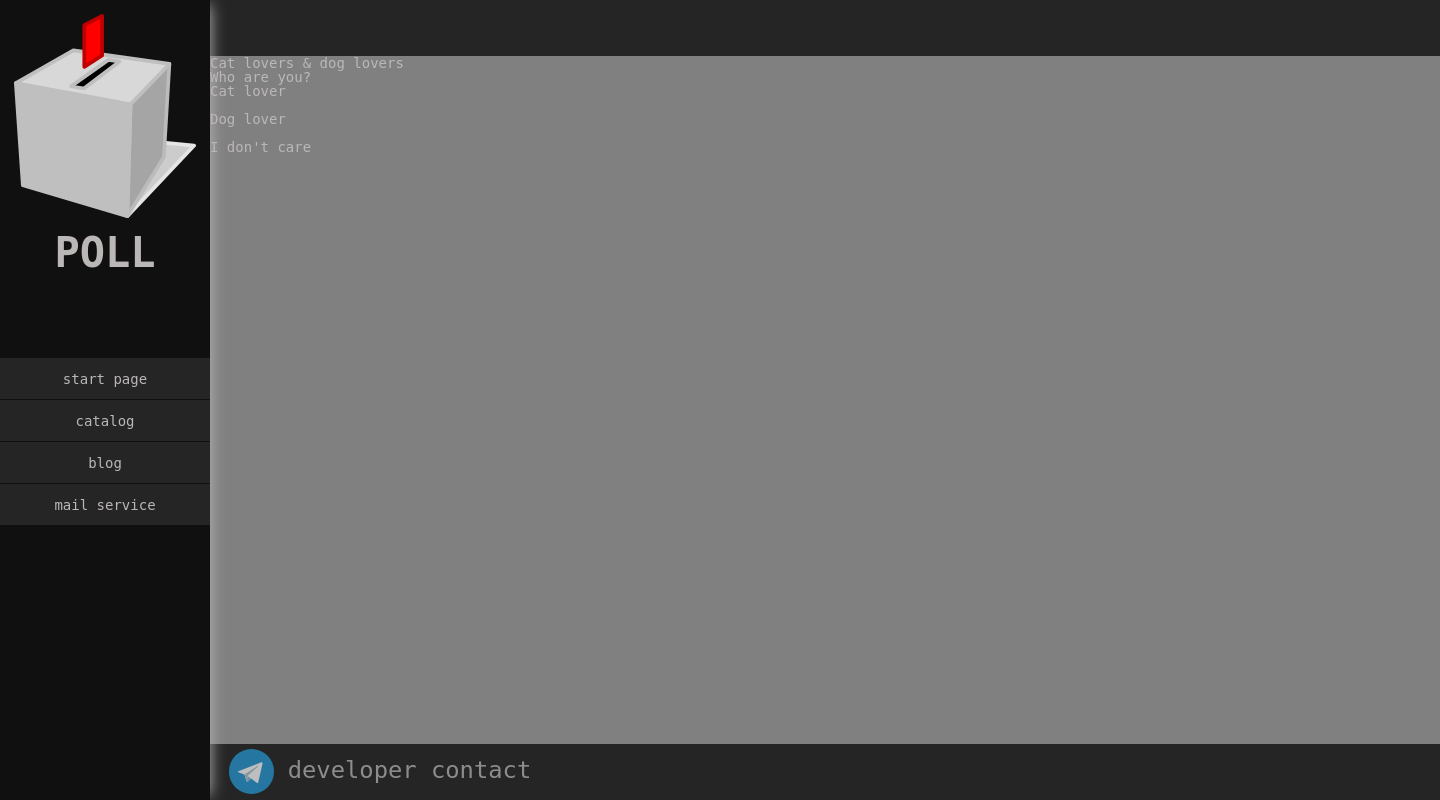
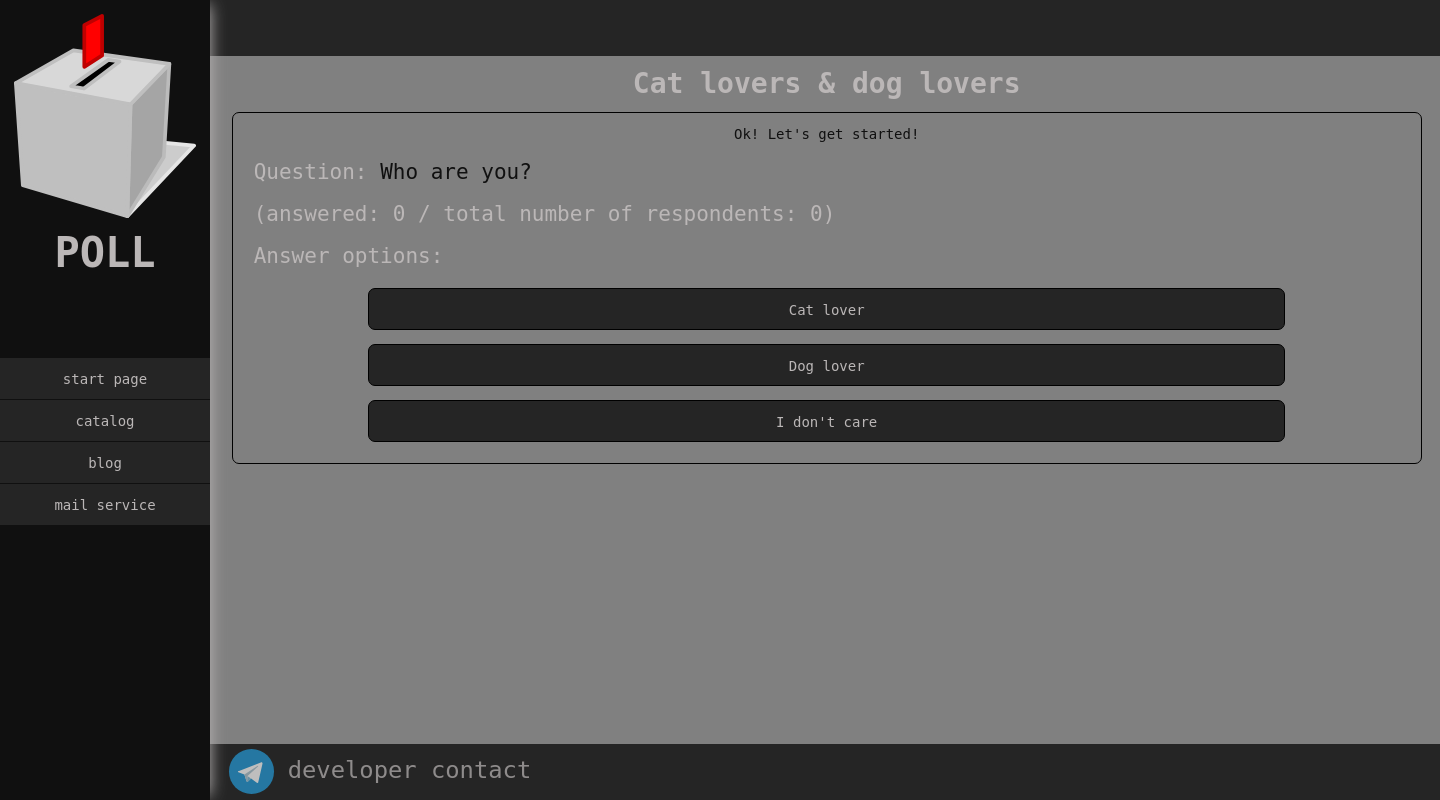
Before and after one commit to SmetankinSergei/polls_app_django, a Django app: a page that uses polls/templates/polls/poll.html in a window 1440 px wide. Run offline with Django 5.2, Linux system fonts and the light colour scheme; data comes from the database, SQL or seed files in the repository.

Commit message:
in progress

```diff
--- a/poll_session/poll_session.py
+++ /dev/null
@@ -1,5 +0,0 @@
-class PollSession:
-    def __init__(self):
-        self.poll = None
-        self.questions = None
-        self.answers = None
--- a/polls/constants.py
+++ b/polls/constants.py
@@ -1 +1,3 @@
 COMPLETED_SURVEY_MESSAGE = 'You have completed the survey! Thank you for your time!'
+FIRST_QUESTION_MESSAGE = "Ok! Let's get started!"
+NEXT_QUESTION_MESSAGE = 'Next question'
--- /dev/null
+++ b/polls/poll_session/poll_session.py
@@ -0,0 +1,16 @@
+class PollSession:
+    def __init__(self, poll):
+        self.poll = poll
+        self.questions = {}
+        self.answers = {}
+
+    def update_statistic(self, question_pk, answer_pk):
+        if question_pk:
+            self.questions[question_pk] = self.questions.get(question_pk, 0) + 1
+            print('questions: ', self.questions)
+        if answer_pk:
+            self.answers[answer_pk] = self.answers.get(answer_pk, 0) + 1
+            print('answers: ', self.answers)
+
+
+session = None
--- a/polls/templates/polls/poll.html
+++ b/polls/templates/polls/poll.html
@@ -9,22 +9,44 @@
 {% block content %}
     <div class="correction" style="margin-top:4em;"></div>
 
-    {{ poll.subject }}<br>
-    {{ question.context }}<br>
+    <div class="main-content">
 
-    {% for answer in answers %}
-        <div class="answer-button" data-next-question="{{ answer.next_question.id }}">{{ answer.context }}</div><br>
-    {% endfor %}
+        <div class="poll-subject">{{ poll.subject }}</div>
 
+        <div class="question-block block-border">
             {% if message %}
-        <div class="completed-survey-message">{{ message }}</div>
-        <a href="{% url 'polls:start_page' %}" class="button">SAVE RESULTS</a>
+                <div class="survey-message">{{ message }}</div>
+            {% endif %}
+            {% if question %}
+                <div class="question">
+                    Question: <span class="question-context">{{ question.context }}</span><br><br>
+                    <span class="statistics">
+                        (answered: {{ question.participants }} / total number of respondents: {{ poll.participants }})
+                    </span>
+                </div>
+            {% else %}
+                <a href="{% url 'polls:start_page' %}" class="send-results-button button">SEND RESULTS</a>
             {% endif %}
 
-<a href="{% url 'polls:poll' %}?poll_pk={{ poll.pk }}&question="
+            <div class="answers-block">
+                {% if question %}
+                    <div class="answers-block-label">Answer options:</div>
+                {% endif %}
+                {% for answer in answers %}
+                    <div class="answer-button button"
+                    data-next-question="{{ answer.next_question.id }}"
+                    data-answer-pk="{{ answer.pk }}"
+                    data-question-pk="{{ question.pk }}">{{ answer.context }}</div>
+                {% endfor %}
+            </div>
+        </div>
+
+        <a href="{% url 'polls:poll' %}?poll_pk={{ poll.pk }}&next_question="
            class="next-question-button" style="display:none;">NEXT</a>
 
         <div class="mission-complete" style="display:none;">MISSION COMPLETE!</div>
+
+    </div>
 
     <script>
         document.addEventListener('DOMContentLoaded', function() {
@@ -37,10 +59,13 @@
                 button.addEventListener('click', function(event) {
                     event.preventDefault();
                     var nextQuestionId = event.target.getAttribute('data-next-question');
-                var currentUrl = nextButton.href.split('?')[0];
+                    var answerPk = event.target.getAttribute('data-answer-pk');
+                    var questionPk = event.target.getAttribute('data-question-pk');
+                    var currentUrl = nextButton.getAttribute('href').split('?')[0];
 
                     if (nextQuestionId !== null) {
-                    nextButton.href = currentUrl + '?poll_pk=' + {{ poll.pk }} + '&question=' + nextQuestionId;
+                        var newUrl = currentUrl + '?poll_pk=' + {{ poll.pk }} + '&next_question=' + nextQuestionId + '&answer_pk=' + answerPk + '&question_pk=' + questionPk;
+                        nextButton.setAttribute('href', newUrl);
                         nextButton.textContent = 'NEXT';
                         nextButton.style.display = 'block';
                         missionComplete.style.display = 'none';
@@ -54,5 +79,4 @@
             });
         });
     </script>
-
 {% endblock %}
--- a/polls/views.py
+++ b/polls/views.py
@@ -1,8 +1,7 @@
-from django.db.models import Count
-from django.db.models import Q
 from django.shortcuts import render
 
-from polls.constants import COMPLETED_SURVEY_MESSAGE
+from polls.poll_session import poll_session
+from polls.constants import COMPLETED_SURVEY_MESSAGE, NEXT_QUESTION_MESSAGE, FIRST_QUESTION_MESSAGE
 from polls.models import Poll, Question, Answer
 
 
@@ -11,17 +10,18 @@ def start_page(request):
 
 
 def poll(request):
-    is_start = request.GET.get('is_start')
-    question_pk = request.GET.get('question')
     current_poll_pk = request.GET.get('poll_pk')
     current_poll = Poll.objects.get(pk=current_poll_pk)
-    message = ''
+    create_session(current_poll)
+    session_data = handle_session_data(request)
 
-    if question_pk:
-        question = Question.objects.get(pk=question_pk)
+    if session_data['next_question_pk']:
+        message = NEXT_QUESTION_MESSAGE
+        question = Question.objects.get(pk=session_data['next_question_pk'])
         answers = Answer.objects.filter(question=question)
-    elif is_start:
-        question = Question.objects.filter(poll=current_poll_pk, is_start=True).first()
+    elif session_data['is_start']:
+        message = FIRST_QUESTION_MESSAGE
+        question = Question.objects.filter(poll=current_poll, is_start=True).first()
         answers = Answer.objects.filter(question=question)
     else:
         message = COMPLETED_SURVEY_MESSAGE
@@ -36,3 +36,17 @@ def poll(request):
         'message': message,
     }
     return render(request, 'polls/poll.html', context)
+
+
+def create_session(current_poll):
+    poll_session.session = poll_session.PollSession(current_poll)
+
+
+def handle_session_data(request):
+    session_data = {'question_pk': request.GET.get('question_pk'),
+                    'answer_pk': request.GET.get('answer_pk'),
+                    'is_start': request.GET.get('is_start'),
+                    'next_question_pk': request.GET.get('next_question'),
+                    }
+    poll_session.session.update_statistic(session_data['question_pk'], session_data['answer_pk'])
+    return session_data
--- a/static/css/base.css
+++ b/static/css/base.css
@@ -112,3 +112,8 @@ body {
     padding: 0.5em;
     color: #bbb7b7;
 }
+
+.block-border {
+    border: solid 1px #000;
+    border-radius: 0.5em;
+}
--- a/static/css/button.css
+++ b/static/css/button.css
@@ -2,7 +2,17 @@
     display: block;
     margin: 1em auto;
     width: 80%;
-    height: 3em;
+    min-height: 3em;
     border: solid 1px #000;
     border-radius: 0.5em;
+    background-color: #252525;
 }
+
+a.button, div.button {
+    text-align: center;
+    padding-top: 1em;
+}
+
+.button:hover {
+    background-color: #606060;
+}
--- a/static/css/poll.css
+++ b/static/css/poll.css
@@ -1,3 +1,47 @@
+.main-content {
+    margin: 1em;
+    width: 98%;
+}
+
 .answer-button {
     cursor: pointer;
 }
+
+.poll-subject {
+    text-align: center;
+    font-size: 2em;
+    font-weight: bold;
+}
+
+.question-block {
+    margin: 1em auto;
+    width: 85em;
+}
+
+.survey-message {
+    text-align: center;
+    color: #101010;
+    margin: 1em;
+}
+
+.question {
+    margin: 1em;
+    font-size: 1.5em;
+}
+
+.question-context {
+    color: #101010;
+}
+
+.answers-block {
+    margin: 1.5em;
+}
+
+.answers-block-label {
+    font-size: 1.5em;
+    margin-bottom: 1em;
+}
+
+.answer-button {
+
+}
```
Also changed, not shown: polls/poll_session/__init__.py (added), 1 other file. Lines whose indentation alone changed are shown as unchanged.
